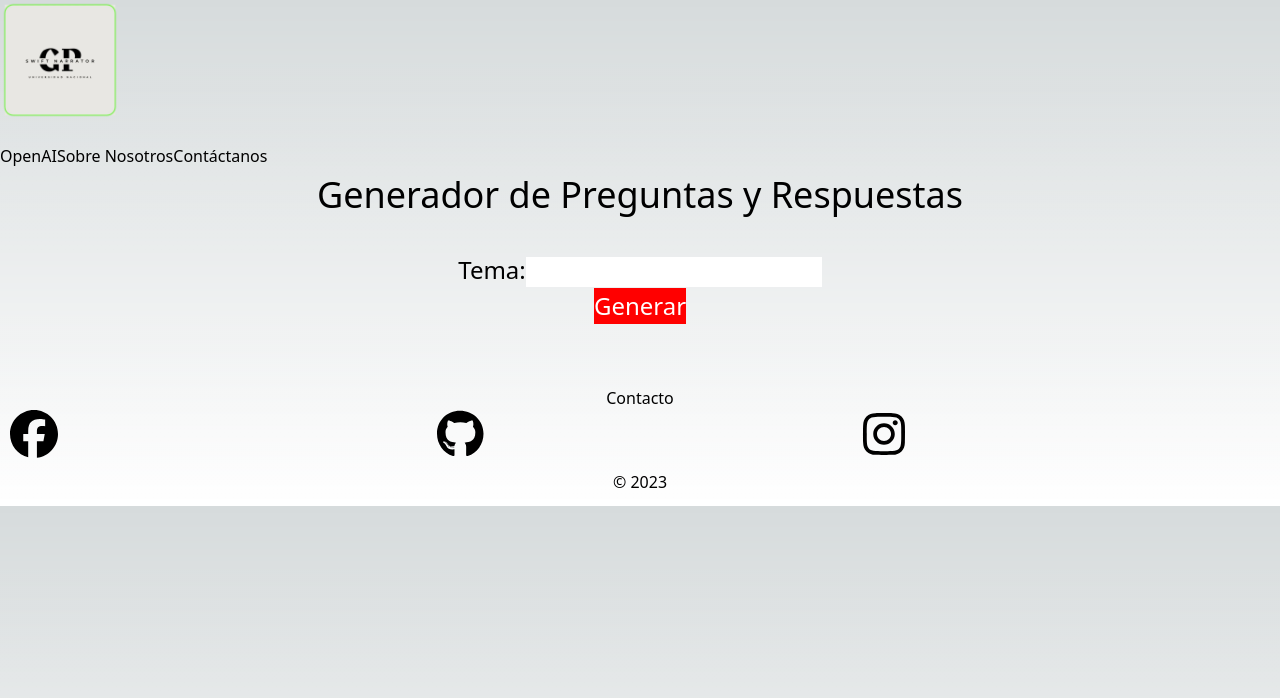
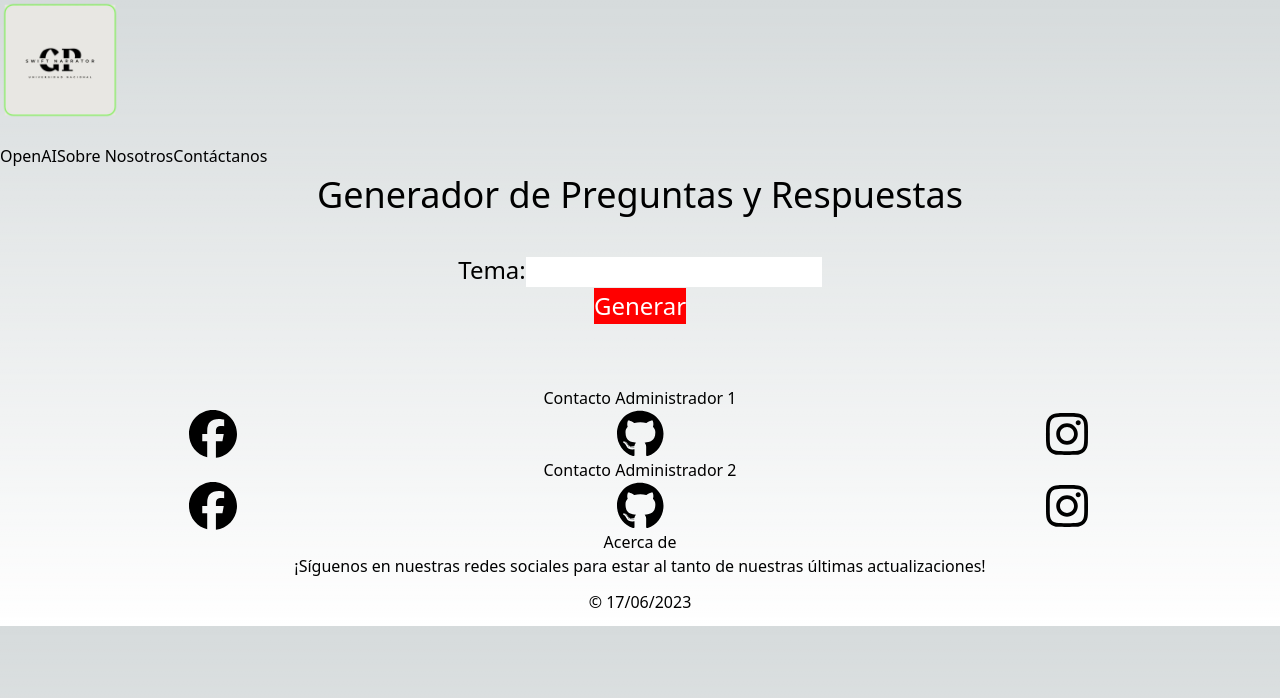
Before and after one commit to alemanGa08/Prueba2-Gaby-pamelaPrograIV, a Next.js app: page / in a window 1280 px wide. Shown: the top 698 px of the page. Built offline with nearby package versions, Linux system fonts and the light colour scheme.

Commit message:
cambios en el fooster

```diff
--- a/components/footer.tsx
+++ b/components/footer.tsx
@@ -12,27 +12,49 @@ const Footer: React.FC = () => {
     <footer className="footer mt-auto py-3 bg-light">
       <div className="container-fluid">
         <div className="row">
-          <div className="col-md-4 col-sm-12">
-            <h5 style={{textAlign: "center"}}>Contacto</h5>
+          <div className="col-md-6 col-sm-12 text-center">
+            <h5>Contacto Administrador 1</h5>
             <ul className="list-unstyled text-small" style={{ display: "flex", justifyContent: "center" }}>
-              <a href="https://www.facebook.com/allison.victor.520?mibextid=LQQJ4d" target="_blank" rel="noreferrer" style={{ flex: "1", margin: "0 10px", display: "inline-block" }}>
+              <a href="https://www.facebook.com/gaby.aleman.08" target="_blank" rel="noreferrer" style={{ flex: "1", margin: "0 10px", display: "inline-block" }}>
                 <FontAwesomeIcon icon={faFacebook} size="3x" />
               </a>
-              <a href="https://github.com/AaronBarboza/Examen2-PrograIV" target="_blank" rel="noreferrer" style={{ flex: "1", margin: "0 10px", display: "inline-block" }}>
+              <a href="https://github.com/alemanGa08" target="_blank" rel="noreferrer" style={{ flex: "1", margin: "0 10px", display: "inline-block" }}>
                 <FontAwesomeIcon icon={faGithub} size="3x" />
               </a>
-              <a href="https://instagram.com/_amvv__?igshid=YmMyMTA2M2Y=" target="_blank" rel="noreferrer" style={{ flex: "1", margin: "0 10px", display: "inline-block" }}>
+              <a href="https://www.instagram.com/gabyaleman08/" target="_blank" rel="noreferrer" style={{ flex: "1", margin: "0 10px", display: "inline-block" }}>
+                <FontAwesomeIcon icon={faInstagram} size="3x" />
+              </a>
+            </ul>
+          </div>
+          <div className="col-md-6 col-sm-12 text-center">
+            <h5>Contacto Administrador 2</h5>
+            <ul className="list-unstyled text-small" style={{ display: "flex", justifyContent: "center" }}>
+              <a href="https://www.facebook.com/pamee.contreras.142?mibextid=ZbWKwL" target="_blank" rel="noreferrer" style={{ flex: "1", margin: "0 10px", display: "inline-block" }}>
+                <FontAwesomeIcon icon={faFacebook} size="3x" />
+              </a>
+              <a href="https://github.com/Pamela2103" target="_blank" rel="noreferrer" style={{ flex: "1", margin: "0 10px", display: "inline-block" }}>
+                <FontAwesomeIcon icon={faGithub} size="3x" />
+              </a>
+              <a href="https://instagram.com/pamee_barrantes?igshid=MWQ1ZGUxMzBkMA==" target="_blank" rel="noreferrer" style={{ flex: "1", margin: "0 10px", display: "inline-block" }}>
                 <FontAwesomeIcon icon={faInstagram} size="3x" />
               </a>
             </ul>
           </div>
         </div>
+        <div className="row">
+          <div className="col-md-12 text-center">
+            <h5>Acerca de</h5>
+            <p>
+           ¡Síguenos en nuestras redes sociales para estar al tanto de nuestras últimas actualizaciones!
+            </p>
+          </div>
+        </div>
         <div className="border-top pt-3">
-          <p className="text-muted" style={{textAlign: "center"}}>&copy; 2023</p>
+          <p className="text-muted" style={{ textAlign: "center" }}>&copy; 17/06/2023</p>
         </div>
       </div>
     </footer>
   );
 };
 
-export default Footer;
+export default Footer;
```
